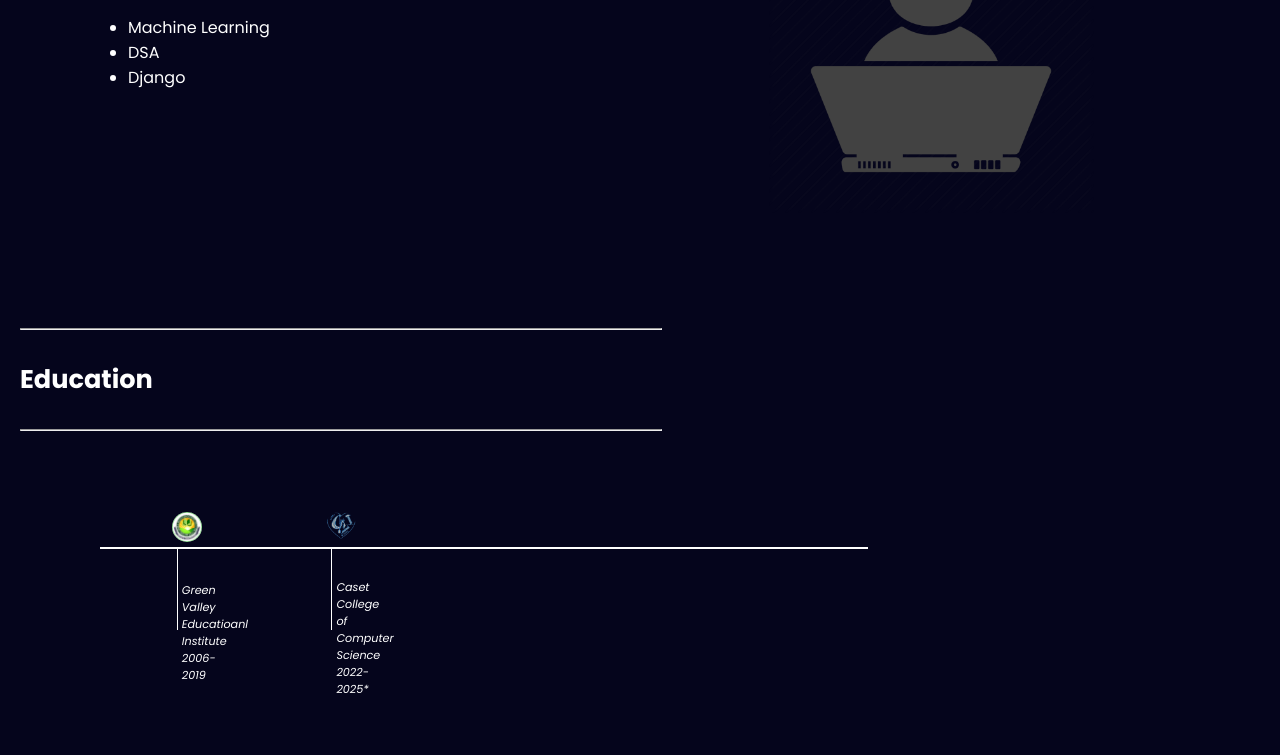
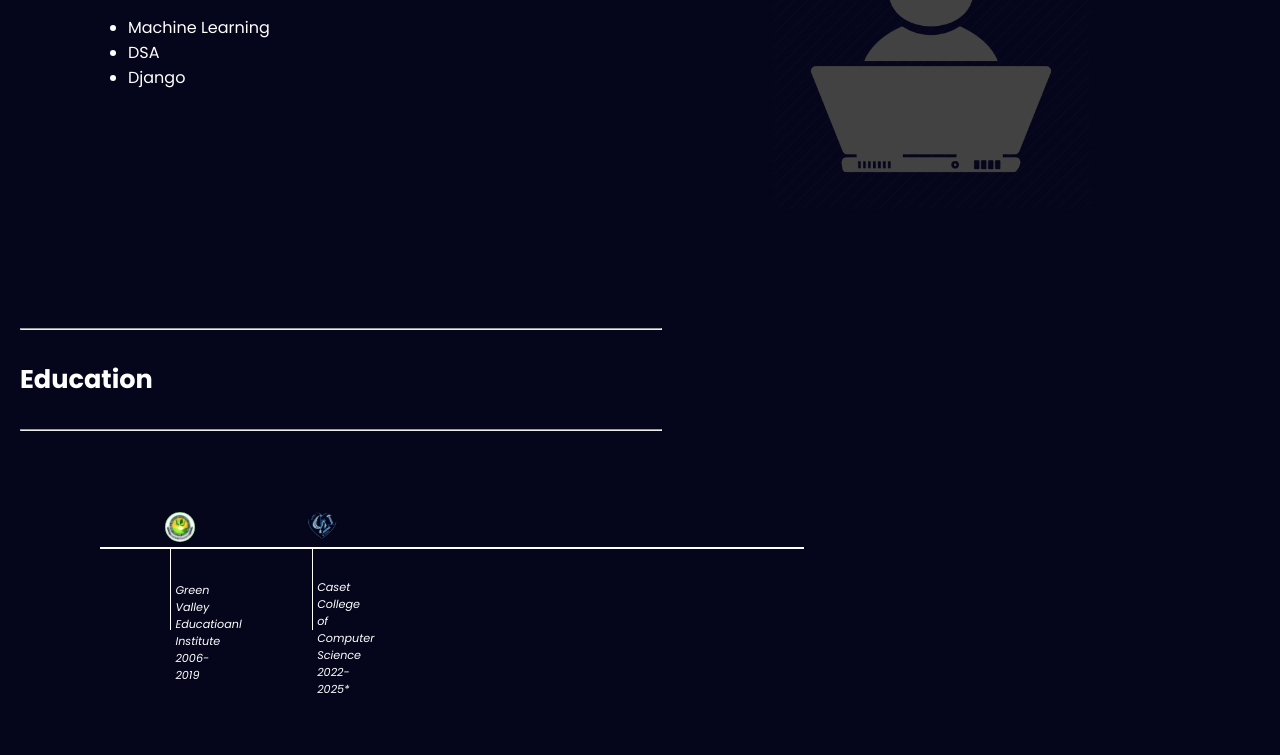
Before and after one commit to mfza0/Portfolio, a plain HTML site: page index.html in a window 1280 px wide. Shown: the part 1519-2274 px from the top of the page. Drawn offline with nearby package versions, Linux system fonts and the light colour scheme.

Commit message:
Update index.html

```diff
--- a/index.html
+++ b/index.html
@@ -85,7 +85,7 @@
 
         .secondsection .box {
             background-color: white;
-            width: 60vw;
+            width: 55vw;
             height: 2px;
             margin: 56px 0;
             display: flex;
```
